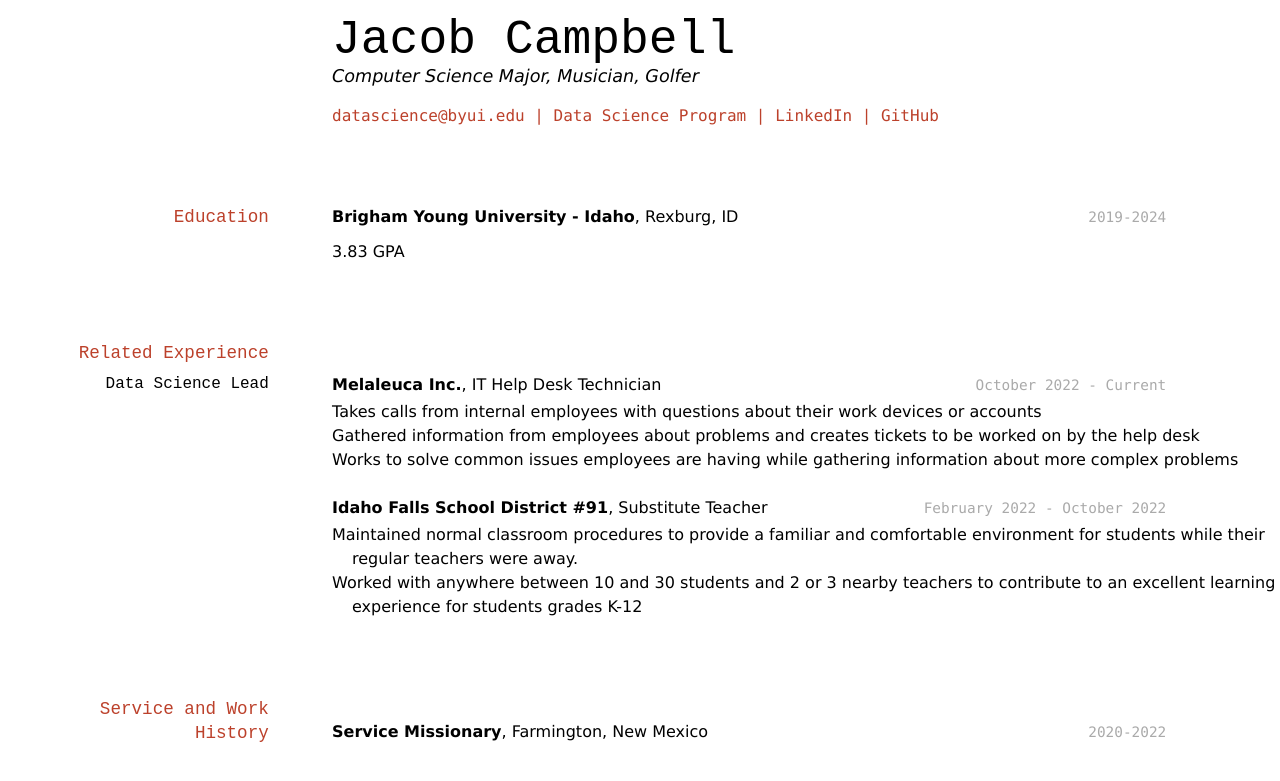
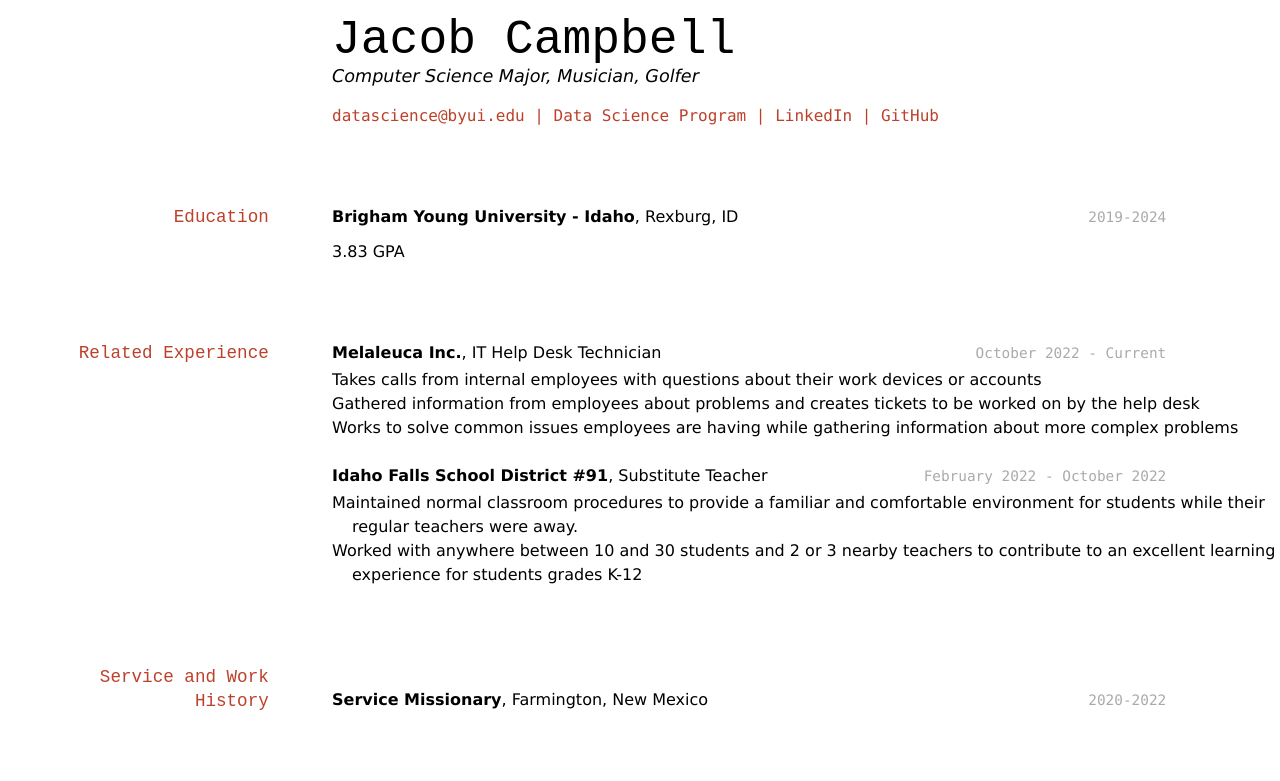
Before and after one commit to byuids-resumes/Campbell_resume, a Jekyll site: the page built from docs/index.md, in a window 1280 px wide. Shown: the top 781 px of the page. Built offline with Jekyll 4.4.1, drawn with Linux system fonts in a browser that asks for light colours.

Commit message:
Update index.md
Corrected an error in index.md

```diff
--- a/docs/index.md
+++ b/docs/index.md
@@ -24,8 +24,6 @@ __Brigham Young University - Idaho__, Rexburg, ID
 
 ## Related Experience
 
-### Data Science Lead
-
 `October 2022 - Current`
 __Melaleuca Inc.__, IT Help Desk Technician
 
```
